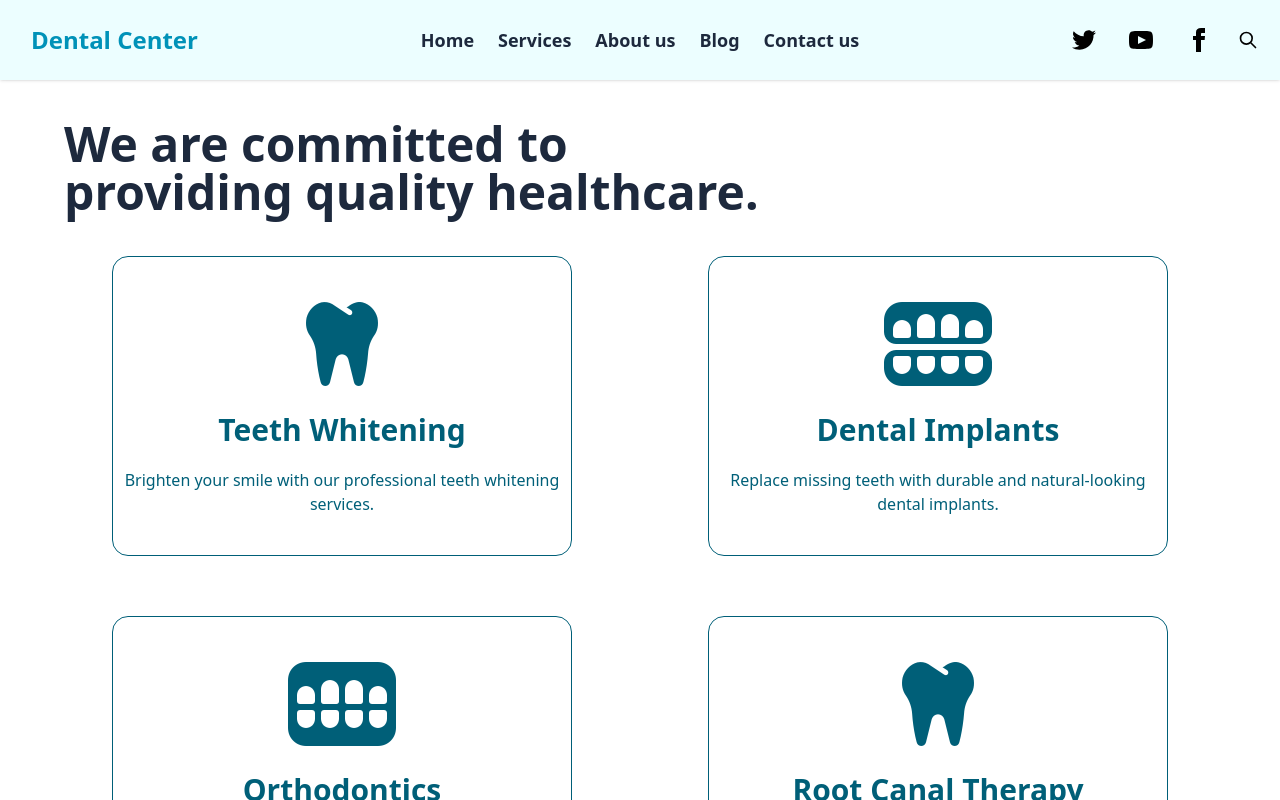
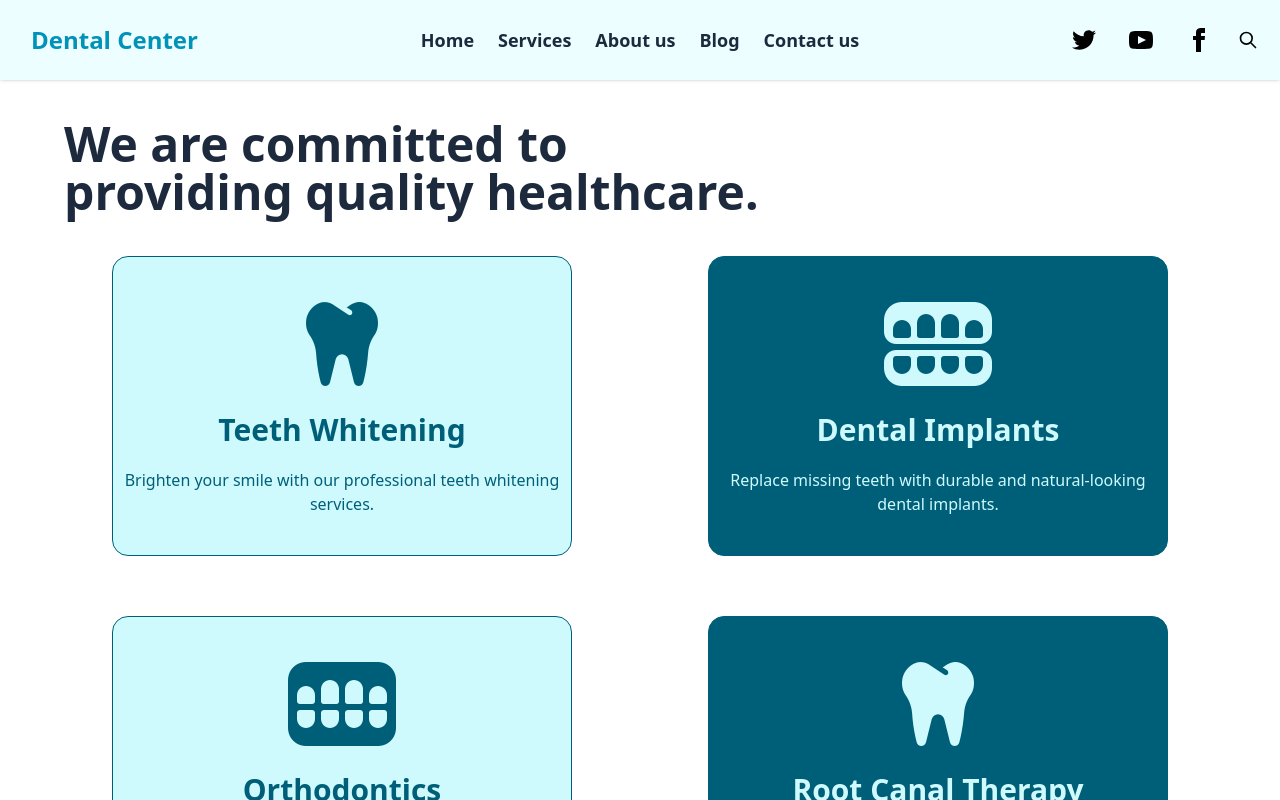
Before and after one commit to Nortey-Micheal/dentalCenter, a React (Vite) app: page /service in a window 1280 px wide. Shown: the top 800 px of the page. Built offline with nearby package versions, Linux system fonts and the light colour scheme.

Commit message:
refactor: enhance service card styles for better visual distinction

```diff
--- a/src/pages/services.tsx
+++ b/src/pages/services.tsx
@@ -61,7 +61,7 @@ export default function Services() {
                 <h1 className="text-3xl font-bold my-10 text-center md:text-left lg:text-5xl text-slate-800">We are committed to <br /> providing quality healthcare.</h1>
                 <div className="flex flex-wrap gap-10 mx-auto justify-around mb-15">
                     {services.map((service,index) => (
-                        <div key={index} className="h-[300px] flex flex-col justify-center border w-full text-cyan-800 hover:bg-cyan-800 hover:text-cyan-50 lg:w-[40%] border-cyan-800 text-center mb-5 p-3 rounded-2xl gap-5">
+                        <div key={index} className={`h-[300px] flex flex-col justify-center border w-full ${(index % 2) === 0 ? 'text-cyan-800 bg-cyan-100 hover:bg-cyan-800  hover:text-cyan-100' : 'text-cyan-100 bg-cyan-800 hover:text-cyan-800 hover:bg-cyan-100'}  hover:text-cyan-50 lg:w-[40%] border-cyan-800 text-center mb-5 p-3 rounded-2xl gap-5`}>
                             <i className={`text-8xl fas ${service.icon}`}></i>
                             <h2 className="text-3xl font-bold text-cyan-90">{service.type}</h2>
                             <p>{service.description}</p>
```
